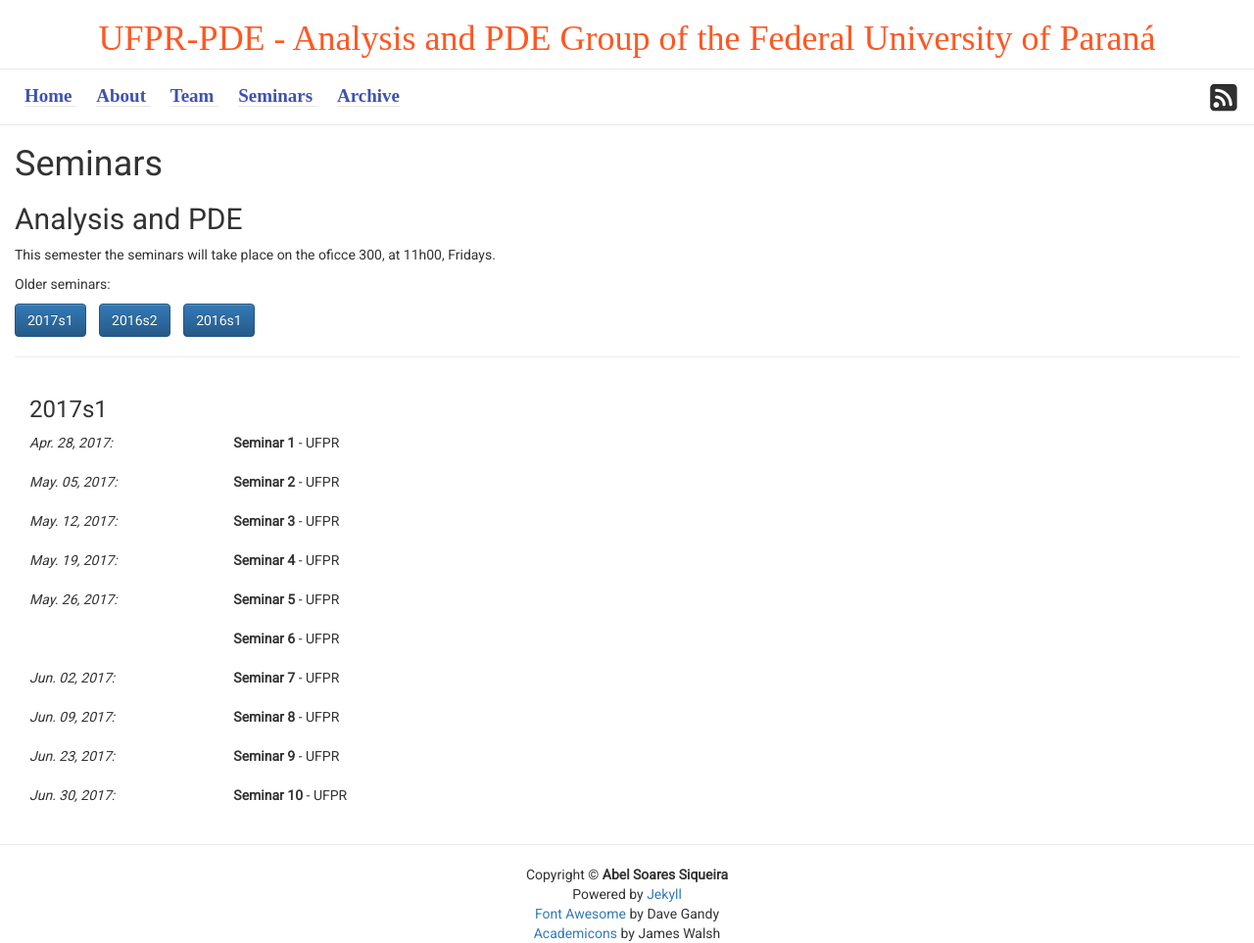
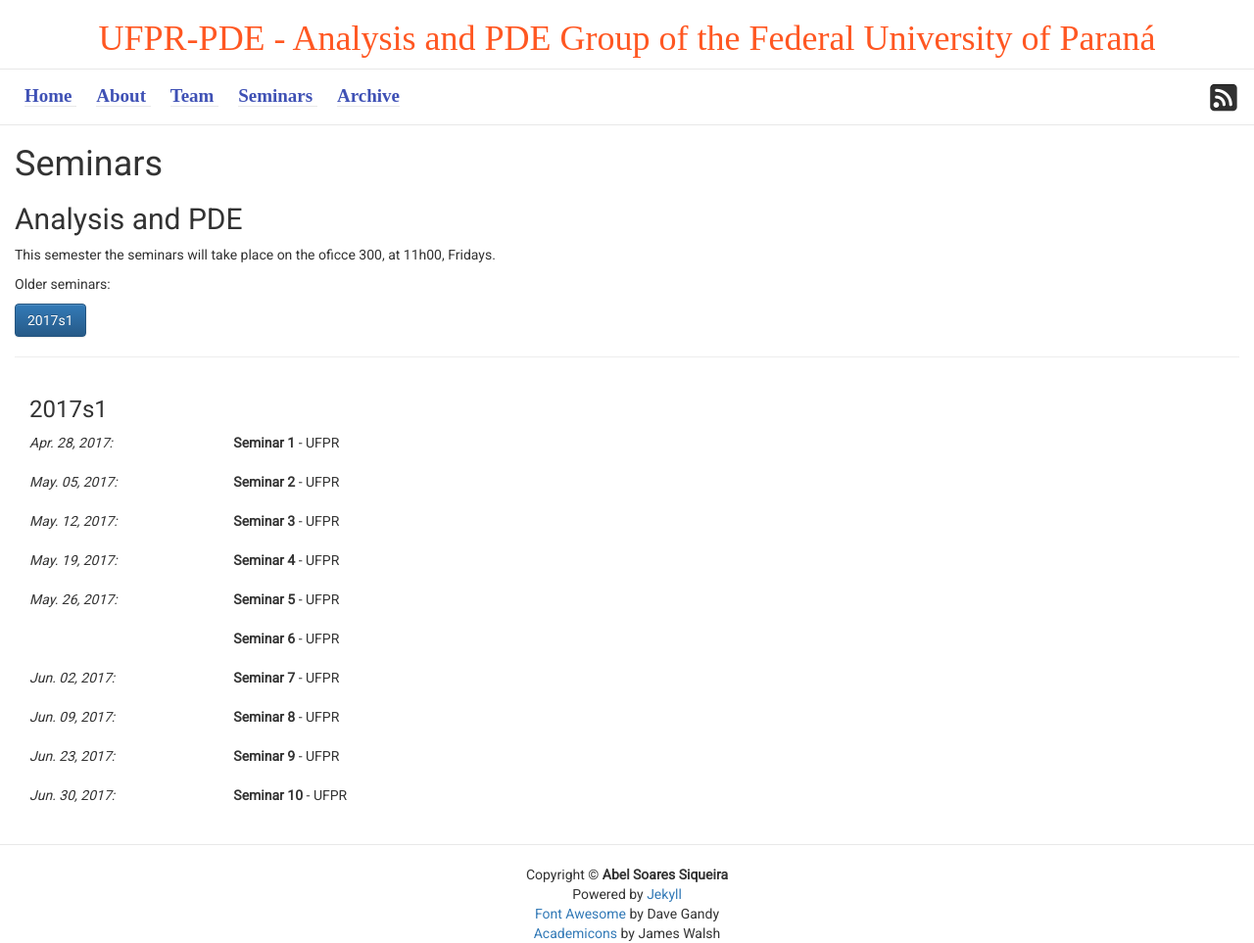
Before and after one commit to ufpr-pde/ufpr-opt.github.io, a Jekyll site: the page built from d_seminars.md, in a window 1280 px wide. Shown: the whole page at 98% size. Built offline with Jekyll 4.4.1, drawn with Linux system fonts in a browser that asks for light colours; some web fonts are replaced.

Commit message:
Update d_seminars.md

```diff
--- a/d_seminars.md
+++ b/d_seminars.md
@@ -4,8 +4,7 @@ title: Seminars
 permalink: /seminars/
 semesters:
   - 2017s1
-  - 2016s2
-  - 2016s1
+
 ---
 
 <h2> Analysis and PDE  </h2>
```
